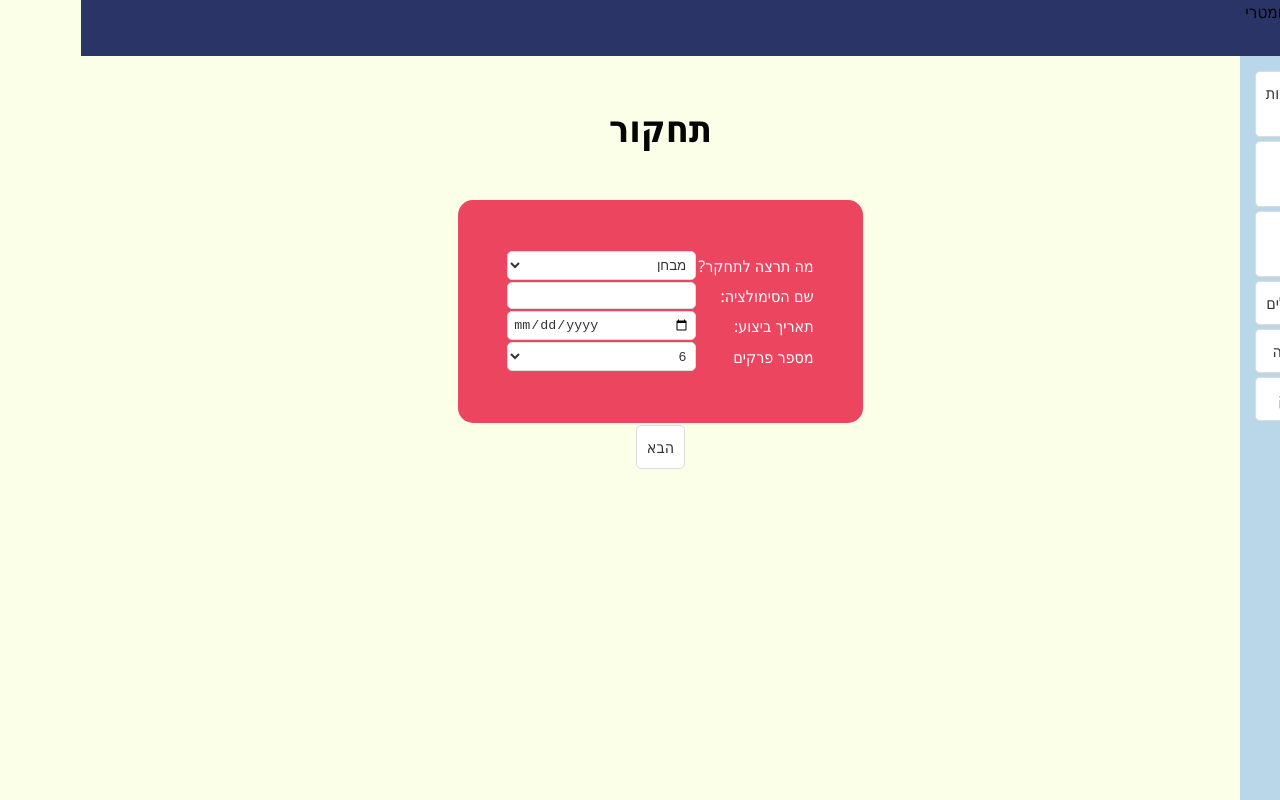
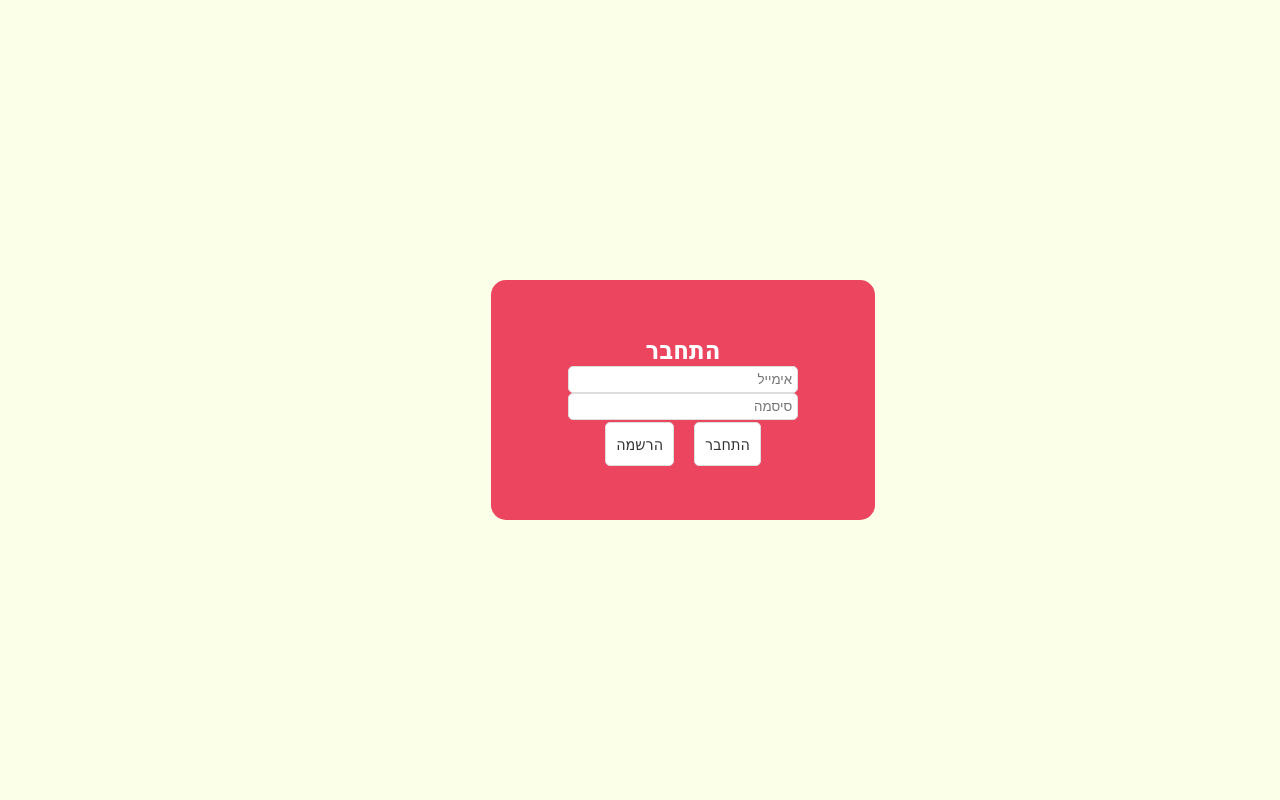
Before and after one commit to amitGlaicher/investigation, a React (Create React App) app: page / in a window 1280 px wide. Built offline with nearby package versions, Linux system fonts and the light colour scheme.

Commit message:
fixed get token and register

```diff
--- a/src/components/LayOut/index.js
+++ b/src/components/LayOut/index.js
@@ -5,7 +5,7 @@ import InvestigationPage from '../../pages/InvestigationPage';
 import LoginPage from '../../pages/LoginPage';
 
 function LayOut() {
-  const [token, setToken] = useState(true);
+  const [token, setToken] = useState(localStorage.getItem('token')||false);
   return (
     <Routes>
       <Route
--- a/src/components/Login/index.js
+++ b/src/components/Login/index.js
@@ -4,6 +4,7 @@ import { useRef } from 'react';
 import Input from '../Input';
 import Button from '../Button';
 import { useNavigate } from 'react-router-dom';
+import apiCalls from '../../Helpers/apiCalls';
 // import apiCalls from '../../Helpers/apiCalls';
 // import { userContext } from "../../App";
 
@@ -14,11 +15,11 @@ function Login() {
   const navigate = useNavigate();
   const handleSubmit = async (e) => {
     e.preventDefault();
-    // const data = await apiCalls('post', 'user/login', {
-    // email: userEmailInput.current.value,
-    // password: userPasswordInput.current.value,
-    // });
-    // localStorage.token = data.data.token;
+    const data = await apiCalls('post', 'user/login', {
+    email: e.target.children[1].value,
+    password: e.target.children[2].value,
+    });
+    localStorage.token = data.data.token;
     // setUser(data.data.user);
     navigate('../');
   };
--- a/src/components/Register/index.js
+++ b/src/components/Register/index.js
@@ -17,15 +17,15 @@ export default function Register() {
     setGender(e.target.value);
   };
   const handleSubmit = async (e) => {
-    //   e.preventDefault();
-    // const user = await apiCalls('post', 'user/register', {
-    //     fName: userfNameInput.current.value,
-    //     lName: userlNameInput.current.value,
-    //     email: userEmailInput.current.value,
-    //     firstPassword: firstPassword.current.value,
-    //     gender: gender,
-    //   });
-    //   navigate('../login');
+      e.preventDefault();
+    const user = await apiCalls('post', 'user/register', {
+        fName: e.target.children[1].value,
+        lName: e.target.children[2].value,
+        email: e.target.children[3].value,
+        password: e.target.children[4].value,
+        gender: gender,
+      });
+      navigate('../login');
   };
 
   return (
--- a/src/pages/LoginPage/index.js
+++ b/src/pages/LoginPage/index.js
@@ -8,7 +8,7 @@ function LoginPage() {
   return (
     <div className={style.loginPage}>
       <Routes>
-            <Route path="/login" element={<Login />} />
+            <Route path="/*" element={<Login />} />
             <Route path="/register" element={<Register/>} />
       </Routes>
     </div>
```
